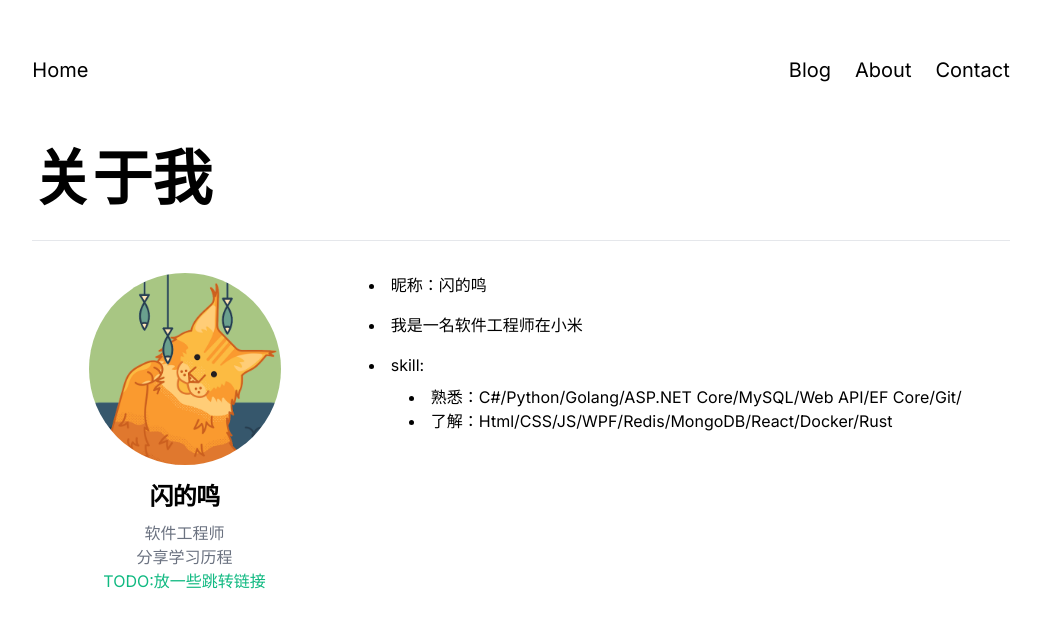
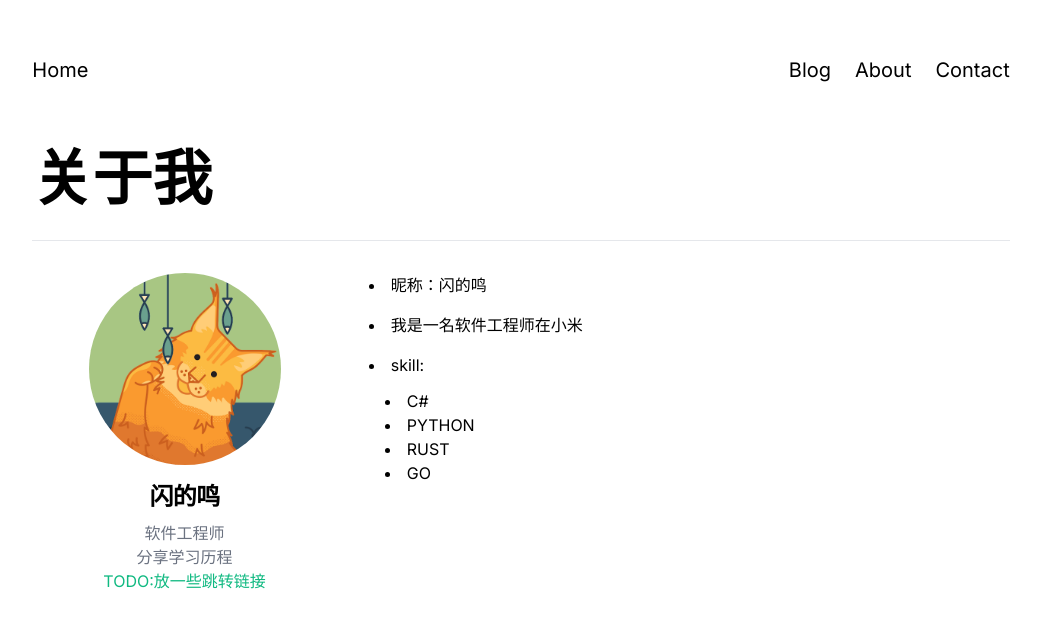
Before and after one commit to shandeming/shineee_blog, a Next.js app: page /about in a window 1280 px wide. Shown: the top 628 px of the page, without its empty margins (119-1160 px from the left). Built offline with nearby package versions, Linux system fonts and the light colour scheme.

Commit message:
Update skills list in About page

```diff
--- a/src/app/about/page.tsx
+++ b/src/app/about/page.tsx
@@ -35,11 +35,10 @@ const About = () => {
             <li>{description}</li>
             <li>
               skill:
-              <ul className="list-disc ml-10 mt-2">
-                <li>
-                  熟悉：C#/Python/Golang/ASP.NET Core/MySQL/Web API/EF Core/Git/
-                </li>
-                <li>了解：Html/CSS/JS/WPF/Redis/MongoDB/React/Docker/Rust</li>
+              <ul className="list-disc pl-4 pt-3">
+                {skills.map((skill) => (
+                  <li key={skill}>{skill.toUpperCase()}</li>
+                ))}
               </ul>
             </li>
           </ul>
```
